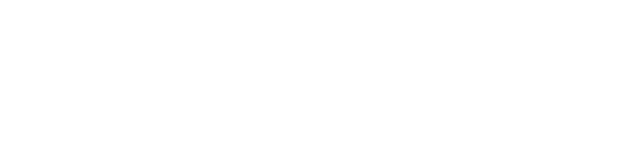
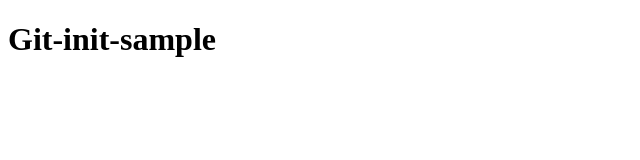
Before and after one commit to MichelleBell0/git-init-sample, a plain HTML site: page index.html in a window 1280 px wide. Shown: the whole page, without its empty margins (0-640 px from the left). Drawn offline with Linux system fonts and the light colour scheme.

Commit message:
Add Header

```diff
--- a/index.html
+++ b/index.html
@@ -6,6 +6,6 @@
     <title>Git-init-sample</title>
 </head>
 <body>
-
+    <header><h1>Git-init-sample</h1></header>
 </body>
 </html>
```
